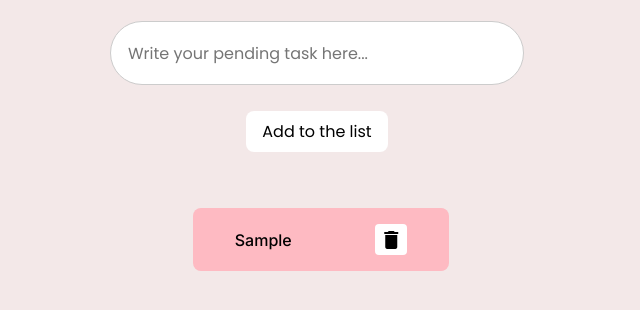
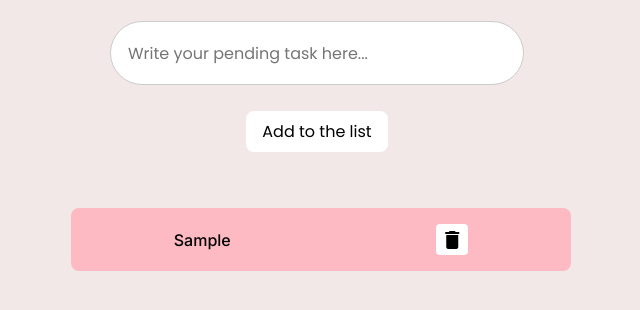
Before and after one commit to bhaveshdarpan/todo-list, a plain HTML site: page index.html in a window 1280 px wide. Both pictures are taken after typing "Sample" into the empty fields and a click on the button "Add to the list". Shown: the part 344-654 px from the top of the page, without its empty margins (319-959 px from the left). Drawn offline with Linux system fonts and the light colour scheme.

Commit message:
Update index.html

```diff
--- a/index.html
+++ b/index.html
@@ -79,13 +79,13 @@
             width: 33lh;
         }
         .task{
-            margin: 8px 8px 8px 8px;
+            margin: 8px 0px 8px 0px;
             display: flex;
             flex-flow: row wrap;
             font-family: 'Inter';
             font-size: 16;
             font-weight: medium;
-            width: 16em;
+            width: 25lh;
             justify-content: space-around;
             border-radius: 8px;
             background-color: #febac2;
```
